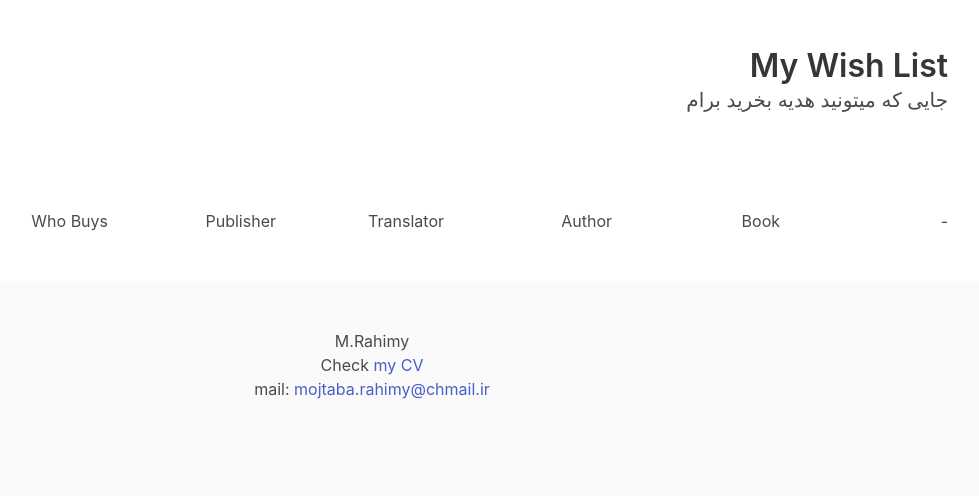
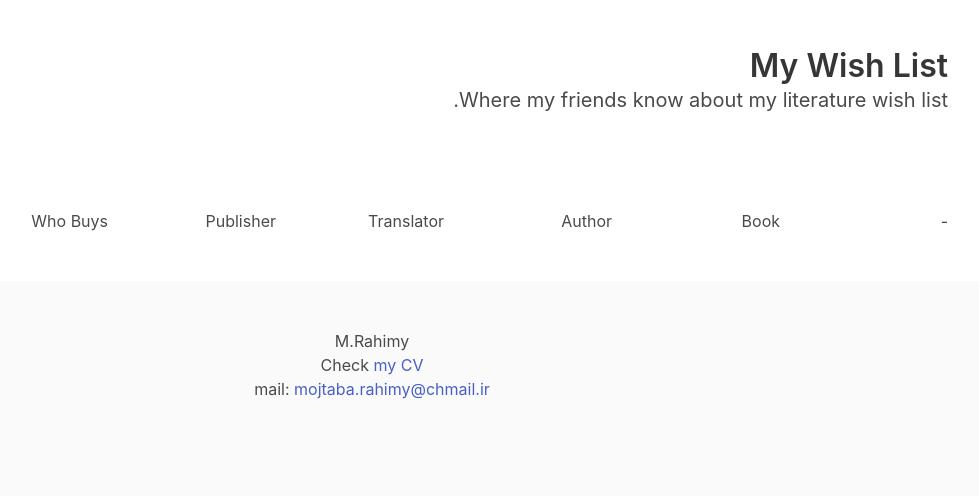
Before and after one commit to mrahimygk/lit, a PHP site: page / in a window 1280 px wide. Shown: the top 496 px of the page, without its empty margins (268-1247 px from the left). Run offline with PHP 8.4, Linux system fonts and the light colour scheme; data that the repository does not hold is empty; some libraries are stand-ins or nearby versions.

Commit message:
+ description

```diff
--- a/index.php
+++ b/index.php
@@ -43,7 +43,7 @@ echo '<!doctype html>
             My Wish List
         </h1>
         <p class="subtitle">
-            جایی که میتونید هدیه بخرید برام
+            Where my friends know about my literature wish list.
         </p>
     </div>
 </section>
```
